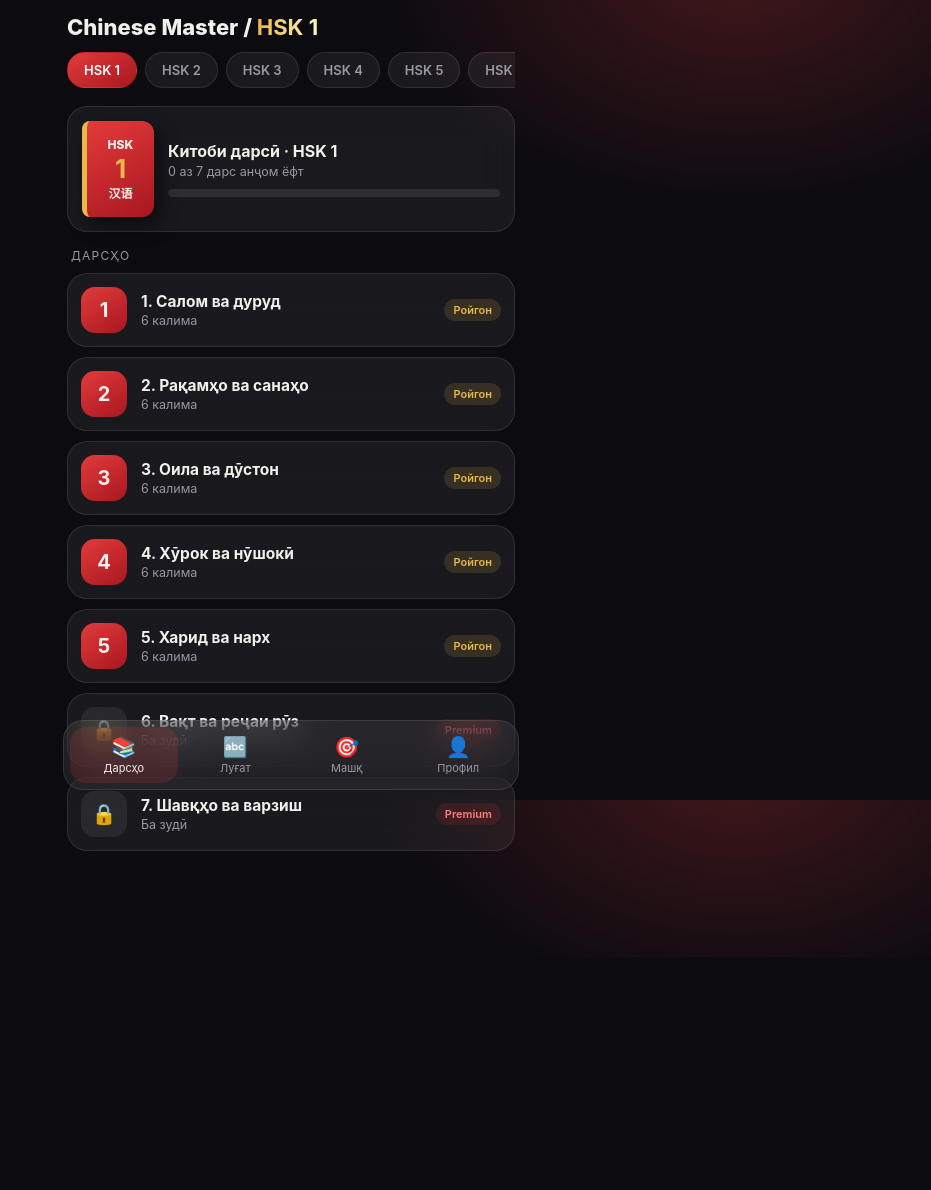
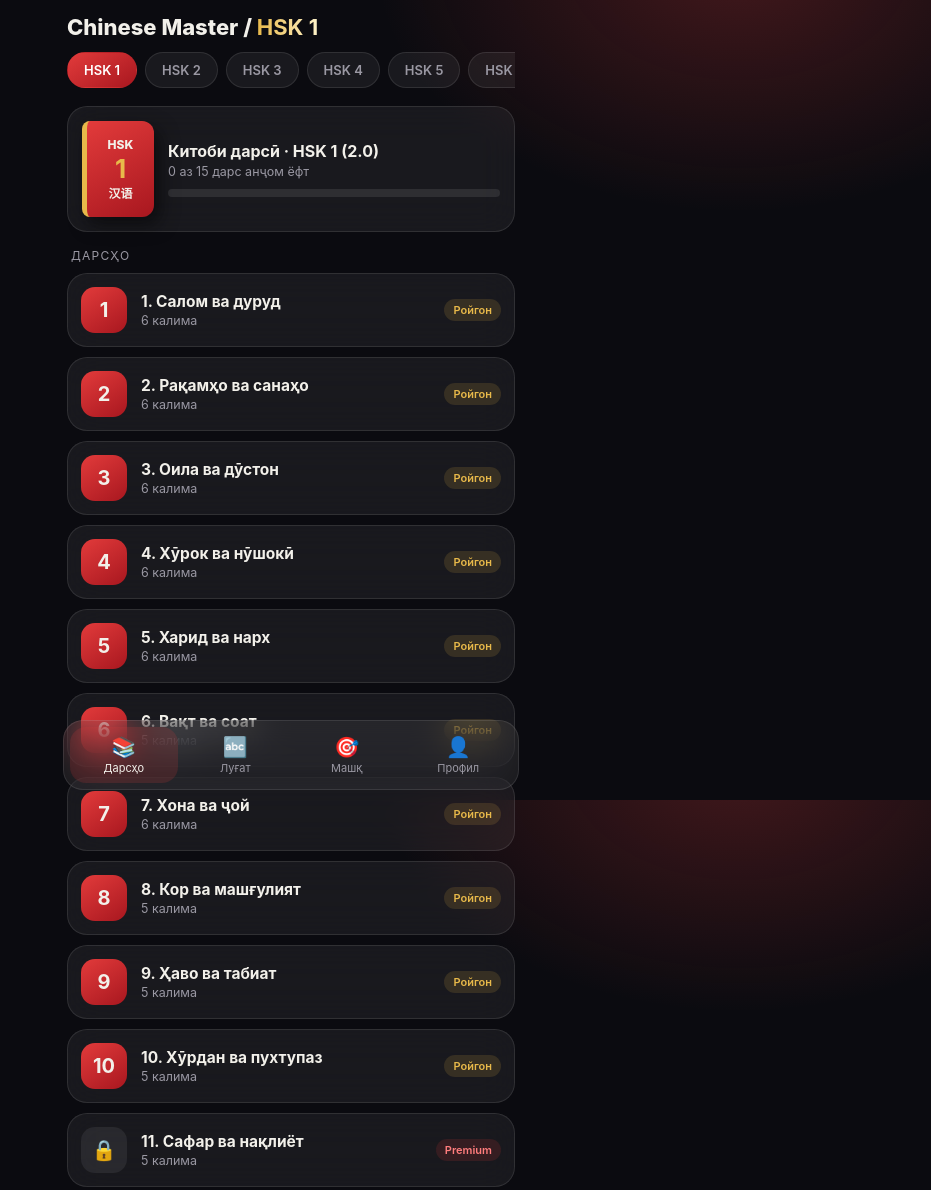
Before and after one commit to asozodaa77/bot-bot, a plain HTML site: page index.html in a window 1280 px wide. Shown: the top 1190 px of the page, without its empty margins (349-1280 px from the left). Before the commit the page ends 957 px from the top, so only its background shows below. Drawn offline with Linux system fonts and the light colour scheme.

Commit message:
Update index.html

```diff
--- a/index.html
+++ b/index.html
@@ -108,10 +108,10 @@ nav button span{font-size:20px}nav button.on{background:rgba(226,59,59,.16);colo
 
 <script>
 /* ================= CONFIG ================= */
-const FREE_LIMIT = 5;          // lessons 1..5 free, lesson 6+ = Premium (in every level)
-const AUDIO_BASE = "";         // e.g. "audio/" → plays audio/你好.mp3 ; empty = Web Speech API only
-const BOOKS = {                // textbook covers: put your own images in /img (or use any URL)
-  1:{img:"img/hsk1.jpg", t:"Китоби дарсӣ · HSK 1"},
+const FREE_LIMIT = 10;         // 10 free lessons for HSK 1, lessons 11-15 = Premium
+const AUDIO_BASE = "";
+const BOOKS = {
+  1:{img:"img/hsk1.jpg", t:"Китоби дарсӣ · HSK 1 (2.0)"},
   2:{img:"img/hsk2.jpg", t:"Китоби дарсӣ · HSK 2"},
   3:{img:"img/hsk3.jpg", t:"Китоби дарсӣ · HSK 3"}
 };
@@ -125,44 +125,71 @@ let backFn = null;
 const setBack = f => { backFn = f; try { f ? tg.BackButton.show() : tg.BackButton.hide(); } catch(e){} };
 try { tg.BackButton.onClick(() => backFn && backFn()); } catch(e){}
 
-/* ================= STORAGE (localStorage + Telegram CloudStorage) ================= */
+/* ================= STORAGE ================= */
 const store = {
   get(k){ try { return JSON.parse(localStorage.getItem(k)); } catch(e){ return null; } },
   set(k,v){ try { localStorage.setItem(k, JSON.stringify(v)); } catch(e){}
             try { tg.CloudStorage.setItem(k, JSON.stringify(v)); } catch(e){} }
 };
 
-/* ================= CONTENT =================
-   word   = hanzi | pinyin | Tajik | Russian | English
-   lesson = [title, [sentence zh, pinyin, Tajik] | undefined, words | undefined]   (no words = "coming soon") */
+/* ================= CONTENT (HSK 1 Version 2.0 - 15 Lessons) ================= */
 const P = s => s.split(";").map(x => x.split("|"));
-const GEN = ["Грамматика","Хониш","Гӯш кардан","Навиштан","Такрор","Луғати иловагӣ"].map(t => [t]);
-const fill = (a, n = 7) => a.concat(GEN.slice(0, n - a.length));
 const LV = {
- 1:[["Салом ва дуруд",["你好，很高兴认识你。","nǐ hǎo, hěn gāoxìng rènshi nǐ.","Салом, аз шиносоӣ шодам."],
+ 1:[
+    /* Lesson 1 */
+    ["Салом ва дуруд",["你好，很高兴认识你。","nǐ hǎo, hěn gāoxìng rènshi nǐ.","Салом, аз шиносоӣ шодам."],
      P("你好|nǐ hǎo|Салом|Привет|Hello;您好|nín hǎo|Салом (бо эҳтиром)|Здравствуйте|Hello (polite);谢谢|xièxie|Ташаккур|Спасибо|Thank you;不客气|bú kèqi|Намеояд|Не за что|You’re welcome;对不起|duìbuqǐ|Бубахшед|Извините|Sorry;再见|zàijiàn|Хайр|До свидания|Goodbye")],
+    /* Lesson 2 */
     ["Рақамҳо ва санаҳо",["今天是十月二十四号。","jīntiān shì shí yuè èrshísì hào.","Имрӯз 24-уми октябр аст."],
      P("一|yī|Як|Один|One;二|èr|Ду|Два|Two;三|sān|Се|Три|Three;十|shí|Даҳ|Десять|Ten;今天|jīntiān|Имрӯз|Сегодня|Today;明天|míngtiān|Фардо|Завтра|Tomorrow")],
+    /* Lesson 3 */
     ["Оила ва дӯстон",["我爸爸妈妈很爱我。","wǒ bàba māma hěn ài wǒ.","Падару модарам маро бисёр дӯст медоранд."],
      P("爸爸|bàba|Падар|Папа|Father;妈妈|māma|Модар|Мама|Mother;哥哥|gēge|Бародари калон|Старший брат|Older brother;姐姐|jiějie|Хоҳари калон|Старшая сестра|Older sister;朋友|péngyou|Дӯст|Друг|Friend;家|jiā|Хона / оила|Дом / семья|Home / family")],
+    /* Lesson 4 */
     ["Хӯрок ва нӯшокӣ",["我想喝茶。","wǒ xiǎng hē chá.","Ман мехоҳам чой нӯшам."],
      P("水|shuǐ|Об|Вода|Water;茶|chá|Чой|Чай|Tea;米饭|mǐfàn|Биринҷ|Рис|Rice;苹果|píngguǒ|Себ|Яблоко|Apple;吃|chī|Хӯрдан|Есть|To eat;喝|hē|Нӯшидан|Пить|To drink")],
+    /* Lesson 5 */
     ["Харид ва нарх",["这个多少钱？","zhège duōshao qián?","Ин чанд пул аст?"],
      P("多少钱|duōshao qián|Чанд пул?|Сколько стоит?|How much?;买|mǎi|Харидан|Купить|To buy;贵|guì|Гарон|Дорого|Expensive;便宜|piányi|Арзон|Дёшево|Cheap;块|kuài|Юан|Юань|Yuan;商店|shāngdiàn|Мағоза|Магазин|Shop")],
-    ["Вақт ва реҷаи рӯз"], ["Шавқҳо ва варзиш"]],
- 2:fill([["Обу ҳаво ва сафар",["今天天气很好。","jīntiān tiānqì hěn hǎo.","Имрӯз обу ҳаво хеле хуб аст."],
-     P("天气|tiānqì|Обу ҳаво|Погода|Weather;下雨|xià yǔ|Борон меборад|Идёт дождь|To rain;冷|lěng|Сард|Холодно|Cold;热|rè|Гарм|Жарко|Hot;旅游|lǚyóu|Сайёҳат|Путешествовать|To travel;飞机|fēijī|Ҳавопаймо|Самолёт|Plane")],
-    ["Саломатӣ",["我身体不舒服。","wǒ shēntǐ bù shūfu.","Ҳолам хуб нест."],
-     P("身体|shēntǐ|Бадан|Тело|Body;医院|yīyuàn|Беморхона|Больница|Hospital;生病|shēngbìng|Касал шудан|Заболеть|To get sick;药|yào|Дору|Лекарство|Medicine;头|tóu|Сар|Голова|Head;休息|xiūxi|Истироҳат|Отдыхать|To rest")]]),
- 3:fill([["Таҳсил",["老师问了一个问题。","lǎoshī wèn le yí gè wèntí.","Муаллим як савол дод."],
-     P("老师|lǎoshī|Муаллим|Учитель|Teacher;学生|xuésheng|Донишҷӯ|Ученик|Student;考试|kǎoshì|Имтиҳон|Экзамен|Exam;作业|zuòyè|Вазифаи хонагӣ|Домашнее задание|Homework;问题|wèntí|Савол|Вопрос|Question;图书馆|túshūguǎn|Китобхона|Библиотека|Library")]]),
- 4:fill([["Кор ва касб",["我想申请这个机会。","wǒ xiǎng shēnqǐng zhège jīhuì.","Ман мехоҳам барои ин имконият дархост диҳам."],
-     P("经验|jīngyàn|Таҷриба|Опыт|Experience;会议|huìyì|Маҷлис|Совещание|Meeting;公司|gōngsī|Ширкат|Компания|Company;经理|jīnglǐ|Мудир|Менеджер|Manager;申请|shēnqǐng|Дархост кардан|Подавать заявку|To apply;机会|jīhuì|Имконият|Возможность|Opportunity")]]),
- 5:fill([["Ҷамъият",["环境影响社会发展。","huánjìng yǐngxiǎng shèhuì fāzhǎn.","Муҳити зист ба рушди ҷамъият таъсир мерасонад."],
-     P("社会|shèhuì|Ҷамъият|Общество|Society;环境|huánjìng|Муҳити зист|Окружающая среда|Environment;经济|jīngjì|Иқтисод|Экономика|Economy;文化|wénhuà|Фарҳанг|Культура|Culture;影响|yǐngxiǎng|Таъсир|Влияние|Influence;发展|fāzhǎn|Рушд|Развитие|Development")]]),
- 6:fill([["Андеша",["智慧来自经验。","zhìhuì láizì jīngyàn.","Хирад аз таҷриба меояд."],
-     P("哲学|zhéxué|Фалсафа|Философия|Philosophy;观念|guānniàn|Тасаввурот|Представление|Concept;矛盾|máodùn|Тазод|Противоречие|Contradiction;智慧|zhìhuì|Хирад|Мудрость|Wisdom;传统|chuántǒng|Анъана|Традиция|Tradition;创新|chuàngxīn|Навоварӣ|Инновация|Innovation")]])
+    /* Lesson 6 */
+    ["Вақт ва соат",["现在几点？","xiànzài jǐ diǎn?","Ҳоло соат чанд аст?"],
+     P("现在|xiànzài|Ҳоло|Сейчас|Now;点|diǎn|Соат|Час|O'clock;分|fēn|Дақиқа|Минута|Minute;中午|zhōngwӯ|Нимаи рӯз|Полдень|Noon;时候|shihou|Вақт|Время|Time")],
+    /* Lesson 7 */
+    ["Хона ва ҷой",["我的书在桌子上。","wǒ de shū zài zhuōzi shàng.","Китоби ман дар болои миз аст."],
+     P("书|shū|Китоб|Книга|Book;桌子|zhuōzi|Миз|Стол|Table;上面|shàngmian|Дар боло|Наверху|On top;里|lǐ|Дар дарун|Внутри|Inside;哪儿|nάρ|Куҷо|Где|Where;字|zì|Ҳарф|Иероглиф|Character")],
+    /* Lesson 8 */
+    ["Кор ва машғулият",["他在 Dushanbe 工作。","tā zài Dushanbe gōngzuò.","Ӯ дар Душанбе кор мекунад."],
+     P("工作|gōngzuò|Кор кардан / кор|Работать / работа|To work / work;医生|yīshēng|Духтур|Врач|Doctor;医院|yīyuàn|Беморхона|Больница|Hospital;做|zuò|Кардан|Делать|To do;学生|xuésheng|Донишҷӯ|Ученик|Student")],
+    /* Lesson 9 */
+    ["Ҳаво ва табиат",["今天天气руз.","jīntiān tiānqì hěn hǎo.","Обу ҳавои имрӯз хуб аст."],
+     P("天气|tiānqì|Обу ҳаво|Погода|Weather;下雨|xià yǔ|Борон меборад|Идёт дождь|To rain;冷|lěng|Сард|Холодно|Cold;热|rè|Гарм|Жарко|Hot;太|tài|Хеле / бисёр|Слишком / очень|Too / very")],
+    /* Lesson 10 */
+    ["Хӯрдан ва пухтупаз",["你会做中国菜吗？","nǐ huì zuò zhōngguó cài ma?","Оё ту хӯроки чинӣ пухта метавонӣ?"],
+     P("会|huì|Тавонистан|Уметь|Can;菜|cài|Хӯрок / сабзавот|Блюдо / овощ|Dish / vegetable;做|zuò|Пухтан / кардан|Готовить / делать|To cook / make;好吃|hǎochī|Маззадор|Вкусно|Delicious; 怎么|zěnme|Чӣ тавр|Как|How")],
+    /* Lesson 11 (Premium) */
+    ["Сафар ва нақлиёт",["我想去北京旅游。","wǒ xiǎng qù běijīng lǚyóu.","Ман мехоҳам ба Пекин сафар кунам."],
+     P("去|qù|Рафтан|Идти|To go; 飞机|fēijī|Ҳавопаймо|Самолёт|Plane; 哪儿|nǎr|Куҷо|Куда|Where; 坐|zuò|Нишастан|Сидеть|To sit / take; 火车站|huǒchēzhàn|Истгоҳи оҳан|Ж/д вокзал|Train station")],
+    /* Lesson 12 (Premium) */
+    ["Ҷойгиршавӣ",["银行在学校前面。","yínháng zài xuéxiào qiánmiàn.","Бонк пеши мактаб аст."],
+     P("前面|qiánmiàn|Пеш / дар пеш|Впереди|In front; 后面|hòumiàn|Қафо / дар қафо|Сзади|Behind; 银行|yínháng|Бонк|Банк|Bank; 远|yuǎn|Дур|Далеко|Far; 近|jìn|Наздик|Близко|Near")],
+    /* Lesson 13 (Premium) */
+    ["Вазъи саломатӣ",["我身体有点儿不舒服。","wǒ shēntǐ yǒudiǎnr bù shūfu.","Тани ман каме нороҳат аст."],
+     P("身体|shēntǐ|Бадан / саломатӣ|Тело / здоровье|Body / health; 药|yào|Дору|Лекарство|Medicine; 医院|yīyuàn|Беморхона|Больница|Hospital; 休息|xiūxi|Истироҳат кардан|Отдыхать|To rest; 觉|jiào|Хоб|Сон|Sleep")],
+    /* Lesson 14 (Premium) */
+    ["Ориентирҳо ва рангҳо",["那个红色的很好看。","nà ge hóngsè de hěn hǎokàn.","Он чизи сурх хеле зебо аст."],
+     P("颜色|yánsè|Ранг|Цвет|Color; 红色|hóngsè|Сурх|Красный|Red; 绿色|lǜsè|Сабз|Зелёный|Green; 穿|chuān|Пӯшидан (либос)|Одевать|To wear; 衣服|yīfu|Либос|Одежда|Clothes")],
+    /* Lesson 15 (Premium) */
+    ["Хариду фурӯш ва таассурот",["这件衣服太贵了。","zhè jiàn yīfu tài guì le.","Ин либос хеле гарон аст."],
+     P("贵|guì|Гарон|Дорого|Expensive; 便宜|piányi|Арзон|Дешево|Cheap; 试|shì|Санҷидан|Примерять|To try; 颜色|yánsè|Ранг|Цвет|Color; 觉得|juéde|Фикр кардан|Думать|To think")]
+  ],
+  /* HSK 2-6 locked / temporary placeholders */
+  2:[["Ба зудӣ кушода мешавад",["敬请期待","jìngqǐng qīdài","Мунтазир бошед"],P("学习|xuéxí|Омӯзиш|Учиться|Study")]],
+  3:[["Ба зудӣ кушода мешавад",["敬请期待","jìngqǐng qīdài","Мунтазир бошед"],P("学习|xuéxí|Омӯзиш|Учиться|Study")]],
+  4:[["Ба зудӣ кушода мешавад",["敬请期待","jìngqǐng qīdài","Мунтазир бошед"],P("学习|xuéxí|Омӯзиш|Учиться|Study")]],
+  5:[["Ба зудӣ кушода мешавад",["敬请期待","jìngqǐng qīdài","Мунтазир бошед"],P("学习|xuéxí|Омӯзиш|Учиться|Study")]],
+  6:[["Ба зудӣ кушода мешавад",["敬请期待","jìngqǐng qīdài","Мунтазир бошед"],P("学习|xuéxí|Омӯзиш|Учиться|Study")]]
 };
+
 const ALL = Object.values(LV).flatMap(l => l.flatMap(x => x[2] || []));
 
 /* ================= STATE ================= */
@@ -176,14 +203,16 @@ const $ = s => document.querySelector(s);
 const LI = {tg:2, ru:3, en:4};
 const tr = w => w[LI[lang]];
 const shuf = a => a.map(v => [Math.random(), v]).sort((x, y) => x[0] - y[0]).map(x => x[1]);
-const locked = i => i >= FREE_LIMIT && !premium;
-const wordsOf = l => LV[l].flatMap((x, i) => locked(i) ? [] : (x[2] || []));
+
+/* Lock rule: HSK 1 lessons 11+ are locked unless premium. All HSK 2-6 are locked unless premium. */
+const locked = i => (lvl === 1 && i >= FREE_LIMIT && !premium) || (lvl > 1 && !premium);
+const wordsOf = l => LV[l].flatMap((x, i) => (l === 1 && locked(i)) ? [] : (x[2] || []));
 const pool = () => { const p = wordsOf(lvl); return p.length >= 5 ? p : ALL; };
+const totalLessons = l => LV[l].length;
 const lvDone = l => done.filter(k => k.startsWith(l + "-")).length;
 function toast(m){ const t = document.createElement("div"); t.className = "toast"; t.textContent = m; document.body.appendChild(t); setTimeout(() => t.remove(), 2200); }
 
-/* ================= AUDIO =================
-   Plays an mp3 from AUDIO_BASE when set, otherwise the device's Chinese voice (Web Speech API). */
+/* ================= AUDIO ================= */
 function tts(t){
   if (!window.speechSynthesis) return toast("Овоз дастгирӣ намешавад");
   speechSynthesis.cancel();
@@ -203,7 +232,7 @@ const head = (t, extra = "") => `<div class="top"><button class="back glass" dat
 const slowBtn = () => `<button class="chip ${slow ? "on" : ""}" data-a="slow">🐢 Суст</button>`;
 const chipsLv = () => `<div class="chips">${[1,2,3,4,5,6].map(l => `<button class="chip ${l === lvl ? "on" : ""}" data-a="lvl" data-v="${l}">HSK ${l}</button>`).join("")}</div>`;
 const langBar = () => `<div class="chips" style="margin-bottom:12px">${[["tg","Тоҷикӣ"],["ru","Русский"],["en","English"]].map(l => `<button class="chip ${lang === l[0] ? "on" : ""}" data-a="lang" data-v="${l[0]}">${l[1]}</button>`).join("")}</div>`;
-const coverHTML = l => `<div class="cover"><div>HSK<b>${l}</b>汉语</div></div>`;   /* fallback when the book image is missing */
+const coverHTML = l => `<div class="cover"><div>HSK<b>${l}</b>汉语</div></div>`;
 const wordRow = (w, k = 0) => `<div class="word glass" style="animation-delay:${k * 50}ms"><div class="hz">${w[0]}</div>
   <div class="wt"><div class="py">${w[1]}</div><div class="tr">${tr(w)}</div></div>${pb(w[0])}</div>`;
 
@@ -215,11 +244,11 @@ function render(){ renderNav(); ({lessons:rLessons, vocab:rVocab, practice:rPrac
 
 /* ================= TAB: LESSONS ================= */
 function rLessons(){
-  const b = BOOKS[lvl], n = lvDone(lvl);
+  const b = BOOKS[lvl], n = lvDone(lvl), tot = totalLessons(lvl);
   const img = b ? `<img src="${b.img}" alt="HSK ${lvl}" onerror="this.outerHTML=coverHTML(${lvl})">` : coverHTML(lvl);
   show(`<h1>Chinese Master / <b>HSK ${lvl}</b></h1>${chipsLv()}
     <div class="book glass">${img}<div style="flex:1"><h3>${b ? b.t : "HSK " + lvl + " · барномаи таълим"}</h3>
-      <p>${n} аз 7 дарс анҷом ёфт</p><div class="pbar"><i style="width:${n / 7 * 100}%"></i></div></div></div>
+      <p>${n} аз ${tot} дарс анҷом ёфт</p><div class="pbar"><i style="width:${n / tot * 100}%"></i></div></div></div>
     <div class="sec">Дарсҳо</div>` +
     LV[lvl].map((x, i) => {
       const lk = locked(i), d = done.includes(lvl + "-" + i);
@@ -231,7 +260,7 @@ function rLessons(){
 }
 function openLesson(i){
   const x = LV[lvl][i]; cur = i;
-  if (locked(i)) return modal(x[0]);                                   /* paywall */
+  if (locked(i)) return modal(x[0]);
   if (!x[2]) return toast("Ин дарс ба зудӣ илова мешавад 🚧");
   const d = done.includes(lvl + "-" + i);
   show(head(`${i + 1}. ${x[0]}`, slowBtn()) + langBar() + x[2].map(wordRow).join("") +
@@ -260,7 +289,6 @@ function rPractice(){
     <button class="mc glass" data-a="quiz"><span>❓</span><div><h3>Викторина</h3><p>5 савол · интихоби тарҷума</p></div></button>
     <button class="mc glass" data-a="match"><span>🧩</span><div><h3>Ҷуфтҷӯӣ</h3><p>Ҳанзиро бо тарҷумааш пайваст кунед</p></div></button></div>`);
 }
-/* --- flashcards: tap to flip, mark known / repeat --- */
 let deck = [], fi = 0, fk = 0;
 function flash(){ deck = shuf(pool()).slice(0, 10); fi = 0; fk = 0; fStep(); }
 function fStep(){
@@ -271,7 +299,6 @@ function fStep(){
     <div class="face b glass"><div class="py" style="font-size:22px">${w[1]}</div><div class="big" style="font-size:34px">${tr(w)}</div>${pb(w[0])}</div></div></div>
     <div class="row2"><button class="cta alt" data-a="fno">🔁 Такрор</button><button class="cta" data-a="fyes">✓ Медонам</button></div>`, rPractice);
 }
-/* --- quiz: pick the right translation --- */
 let qs = [], qi = 0, sc = 0, lockQ = false;
 const mkQ = w => ({w, o: shuf([w, ...shuf(ALL.filter(x => x[0] !== w[0])).slice(0, 3)])});
 function quizFrom(words){ qs = shuf(words).slice(0, 5).map(mkQ); qi = 0; sc = 0; qStep(); }
@@ -281,7 +308,6 @@ function qStep(){
   show(head(`Савол ${qi + 1}/${qs.length}`, slowBtn()) + `<div class="qh glass"><div class="big">${q.w[0]}</div><div class="py">${q.w[1]}</div><div style="margin-top:10px">${pb(q.w[0])}</div></div>` +
     q.o.map((o, k) => `<button class="opt" data-a="qa" data-v="${k}">${tr(o)}</button>`).join(""), rPractice);
 }
-/* --- matching: 5 pairs, tap hanzi then its translation --- */
 let mp = [], ml = [], mr = [], msel = null, mgot = 0, mtry = 0;
 function match(){ mp = shuf(pool()).slice(0, 5).map(w => w.slice()); ml = shuf([0,1,2,3,4]); mr = shuf([0,1,2,3,4]); msel = null; mgot = 0; mtry = 0; mRender(); }
 function mRender(){
@@ -303,9 +329,9 @@ function rProfile(){
   const name = user ? user.first_name : "Донишҷӯ";
   show(`<h1>Профил</h1><div class="me glass"><div class="av">${name[0]}</div><div><h3>${name}</h3><p class="muted" style="font-size:13px">${premium ? "👑 Premium" : "Ҳисоби ройгон"}</p></div></div>
     <div class="stats"><div class="glass"><b>${done.length}</b><small>Дарсҳо</small></div><div class="glass"><b>${st.n}🔥</b><small>Рӯзҳои пай дар пай</small></div><div class="glass"><b>${ALL.length}</b><small>Калимаҳо</small></div></div>
-    ${premium ? "" : `<div class="prem glass"><div style="font-size:34px">👑</div><h3>Premium</h3><p>Дарсҳои 6+ дар ҳамаи сатҳҳои HSK 1–6, тестҳо ва луғати пурра.</p><button class="cta" data-a="unlock">🔓 Харидани Premium</button></div>`}
+    ${premium ? "" : `<div class="prem glass"><div style="font-size:34px">👑</div><h3>Premium</h3><p>Дарсҳои 11-15 дар HSK 1 ва сатҳҳои HSK 2–6 пурра кушода мешаванд.</p><button class="cta" data-a="unlock">🔓 Харидани Premium</button></div>`}
     <div class="sec">Пешрафт</div>` +
-    [1,2,3,4,5,6].map(l => `<div class="lv glass"><div><span>HSK ${l}</span><span class="muted">${lvDone(l)}/7</span></div><div class="pbar"><i style="width:${lvDone(l) / 7 * 100}%"></i></div></div>`).join("") +
+    [1,2,3,4,5,6].map(l => `<div class="lv glass"><div><span>HSK ${l}</span><span class="muted">${lvDone(l)}/${totalLessons(l)}</span></div><div class="pbar"><i style="width:${lvDone(l) / totalLessons(l) * 100}%"></i></div></div>`).join("") +
     `<div class="sec">Забони тарҷума</div>${langBar()}
     <button class="chip" style="margin-top:14px" data-a="demo">🧪 Демо: Premium ${premium ? "хомӯш" : "фаъол"} кунед</button>`);
 }
@@ -315,7 +341,7 @@ function modal(t){
 }
 const closeModal = () => $("#ov").classList.add("hide");
 
-/* ================= EVENTS (one delegated click handler) ================= */
+/* ================= EVENTS ================= */
 const A = {
   tab: v => { tab = v; render(); },
   lvl: v => { lvl = +v; store.set("lvl", lvl); render(); },
@@ -338,8 +364,8 @@ const A = {
     mtry++;
     if (i === msel) { mp[i].g = true; mgot++; msel = null; haptic("medium"); mRender(); }
     else { el.classList.add("shake"); haptic("heavy"); } },
-  unlock: () => { closeModal(); /* TODO: ask your aiogram bot for an invoice link, then tg.openInvoice(url, status => …) */ toast("💳 Пардохт ба зудӣ илова мешавад"); },
-  demo: () => { premium = !premium; store.set("premium", premium); rProfile(); },   /* remove before launch */
+  unlock: () => { closeModal(); toast("💳 Пардохт ба зудӣ илова мешавад"); },
+  demo: () => { premium = !premium; store.set("premium", premium); rProfile(); },
   close: closeModal,
   back: () => backFn ? backFn() : render()
 };
```
